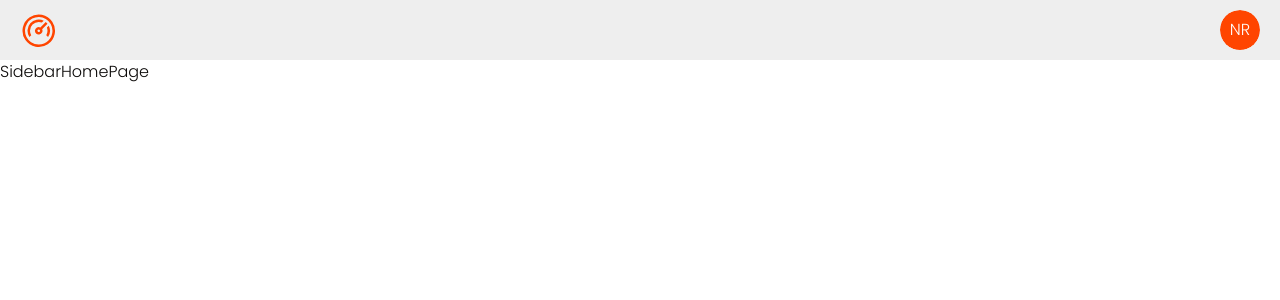
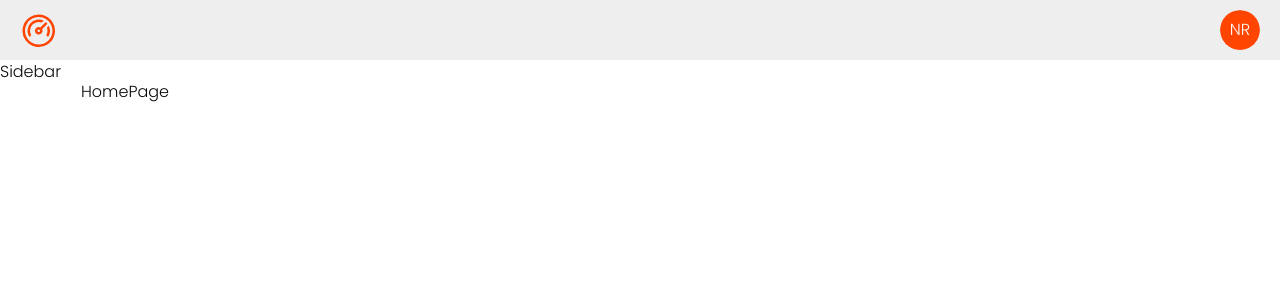
Before and after one commit to Nimira43/Tabularium, a Next.js app: page / in a window 1280 px wide. Shown: the top 300 px of the page. Built offline with nearby package versions, Linux system fonts and the light colour scheme; a web font is replaced by a local one.

Commit message:
Setting up sidebar and main layout dimensions

```diff
--- a/app/layout.tsx
+++ b/app/layout.tsx
@@ -24,10 +24,10 @@ export default function RootLayout({
       <body className={poppins.className}>
         <Navbar />
         <div className='flex'>
-          <div>
+          <div className='h-[100vh]'>
             <Sidebar />
           </div>
-          <div>
+          <div className='p-5 w-full md:max-w-[1140px]'>
             {children}
           </div>
         </div>
```
